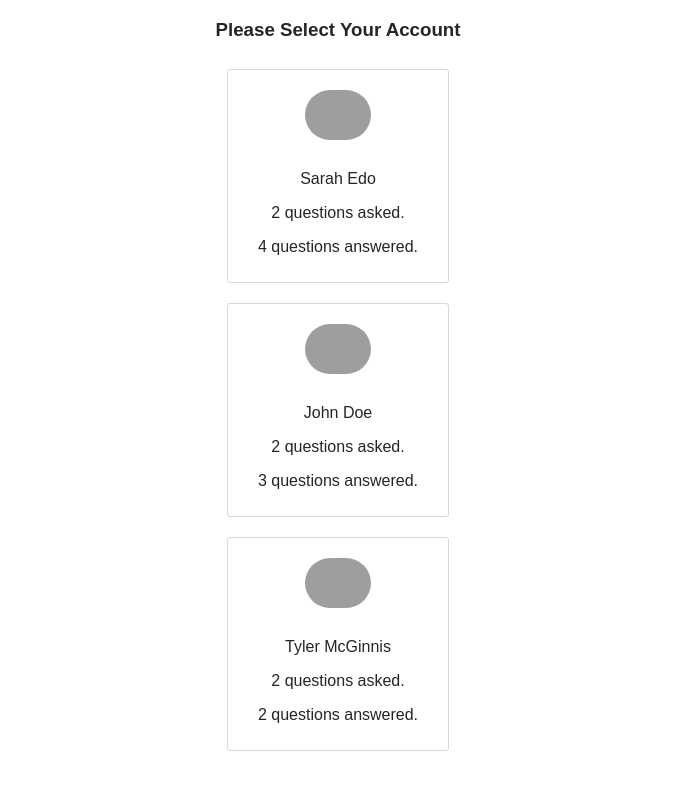
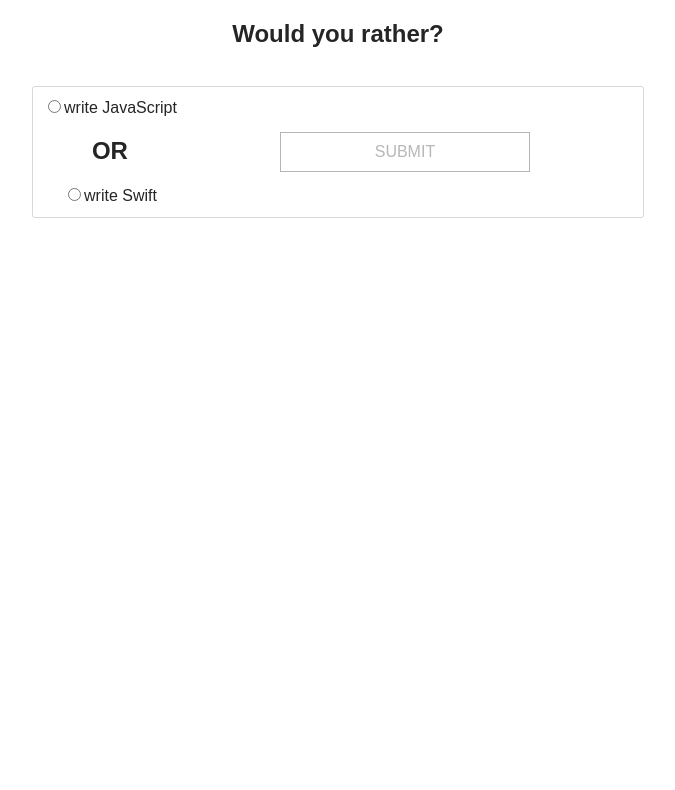
Before and after one commit to BLTuckerDev/would-you-rather-react, a React (Create React App) app: page / in a window 1280 px wide. Shown: the top 790 px of the page, without its empty margins (302-977 px from the left). Built offline with nearby package versions, Linux system fonts and the light colour scheme; grey boxes are pictures that could not be loaded; what react-redux-loading would draw is missing.

Commit message:
feat: Add Question component

```diff
--- a/src/components/App.js
+++ b/src/components/App.js
@@ -2,11 +2,12 @@
 import Login from "./Login"
 import QuestionDetail from "./QuestionDetail";
 import Leaderboard from "./Leaderboard";
+import Question from "./Question";
 
 class App extends Component {
   render() {
     return (
-        <Leaderboard/>
+        <Question/>
     );
   }
 }
--- /dev/null
+++ b/src/components/Question.js
@@ -0,0 +1,172 @@
+import React, {Component} from 'react'
+import {connect} from 'react-redux'
+
+
+class Question extends Component {
+
+    state = {
+        currentAnswer: null,
+    };
+
+    onAnswerChanged = (e) => {
+        console.log("onAnswerChanged");
+        console.dir(e)
+        this.setState({
+            currentAnswer: e.target.value === "option1"
+                ? this.props.question.optionOne
+                : this.props.question.optionTwo
+        });
+    };
+
+    handleSubmit = (e) => {
+        e.preventDefault();
+
+        const {currentAnswer} = this.state;
+
+        console.log("Answering question");
+
+        //TODO Dispatch answering the question
+        //TODO reset state? navigate away?
+
+    };
+
+    render() {
+
+        const {question, loggedInUser} = this.props;
+
+        return (
+            <div className="center">
+                <h2>Would you rather?</h2>
+                <br/>
+                <form className="question" onSubmit={this.handleSubmit}>
+                    <div>
+                        <input type="radio"
+                               checked={this.state.currentAnswer === question.optionOne}
+                               id="option1"
+                               name="option1"
+                               onChange={this.onAnswerChanged}
+                               value="option1"/>
+                        <label for="option1">{question.optionOne.text}</label>
+
+                        <h2>OR</h2>
+
+                        <input checked={this.state.currentAnswer === question.optionTwo}
+                               type="radio"
+                               id="option2"
+                               name="option2"
+                               onChange={this.onAnswerChanged}
+                               value="option2"/>
+                        <label for="option2">{question.optionTwo.text}</label>
+                    </div>
+
+                    <button className="btn"
+                            type="submit"
+                            disabled={!this.state.currentAnswer}>
+                        Submit
+                    </button>
+                </form>
+
+            </div>
+        )
+    }
+
+}
+
+
+function mapStateToProps({questions, loggedInUser}, props) {
+
+    //TODO Undo the comments and use real data when the store is hooked up
+    // const {questionId} = props.match.params
+    questions = {
+        "8xf0y6ziyjabvozdd253nd": {
+            id: '8xf0y6ziyjabvozdd253nd',
+            author: 'sarahedo',
+            timestamp: 1467166872634,
+            optionOne: {
+                votes: ['sarahedo'],
+                text: 'have horrible short term memory',
+            },
+            optionTwo: {
+                votes: [],
+                text: 'have horrible long term memory'
+            }
+        },
+        "6ni6ok3ym7mf1p33lnez": {
+            id: '6ni6ok3ym7mf1p33lnez',
+            author: 'johndoe',
+            timestamp: 1468479767190,
+            optionOne: {
+                votes: [],
+                text: 'become a superhero',
+            },
+            optionTwo: {
+                votes: ['johndoe', 'sarahedo'],
+                text: 'become a supervillian'
+            }
+        },
+        "am8ehyc8byjqgar0jgpub9": {
+            id: 'am8ehyc8byjqgar0jgpub9',
+            author: 'sarahedo',
+            timestamp: 1488579767190,
+            optionOne: {
+                votes: [],
+                text: 'be telekinetic',
+            },
+            optionTwo: {
+                votes: ['sarahedo'],
+                text: 'be telepathic'
+            }
+        },
+        "loxhs1bqm25b708cmbf3g": {
+            id: 'loxhs1bqm25b708cmbf3g',
+            author: 'tylermcginnis',
+            timestamp: 1482579767190,
+            optionOne: {
+                votes: [],
+                text: 'be a front-end developer',
+            },
+            optionTwo: {
+                votes: ['sarahedo'],
+                text: 'be a back-end developer'
+            }
+        },
+        "vthrdm985a262al8qx3do": {
+            id: 'vthrdm985a262al8qx3do',
+            author: 'tylermcginnis',
+            timestamp: 1489579767190,
+            optionOne: {
+                votes: ['tylermcginnis'],
+                text: 'find $50 yourself',
+            },
+            optionTwo: {
+                votes: ['johndoe'],
+                text: 'have your best friend find $500'
+            }
+        },
+        "xj352vofupe1dqz9emx13r": {
+            id: 'xj352vofupe1dqz9emx13r',
+            author: 'johndoe',
+            timestamp: 1493579767190,
+            optionOne: {
+                votes: ['johndoe'],
+                text: 'write JavaScript',
+            },
+            optionTwo: {
+                votes: ['tylermcginnis'],
+                text: 'write Swift'
+            }
+        },
+    };
+
+    //TODO replace with real questionId
+    const questionId = "xj352vofupe1dqz9emx13r";
+
+    const question = questions[questionId];
+
+    return {
+        question,
+        loggedInUser,
+    }
+}
+
+export default connect(mapStateToProps)(Question)
```
